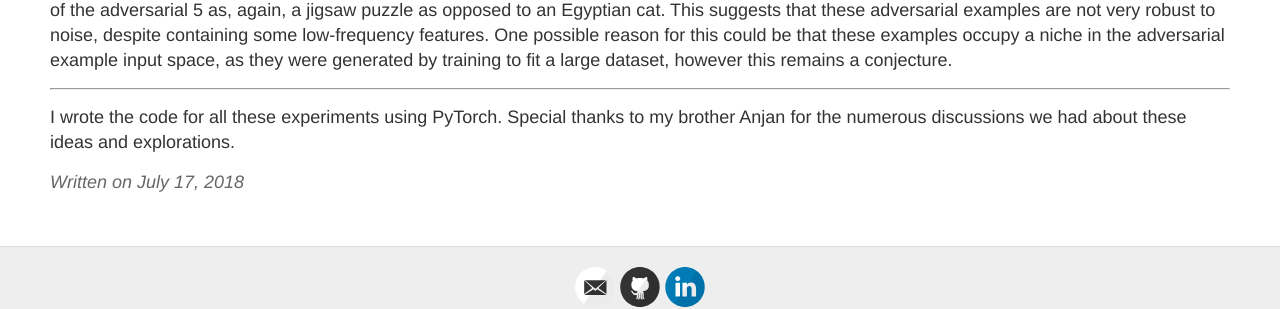
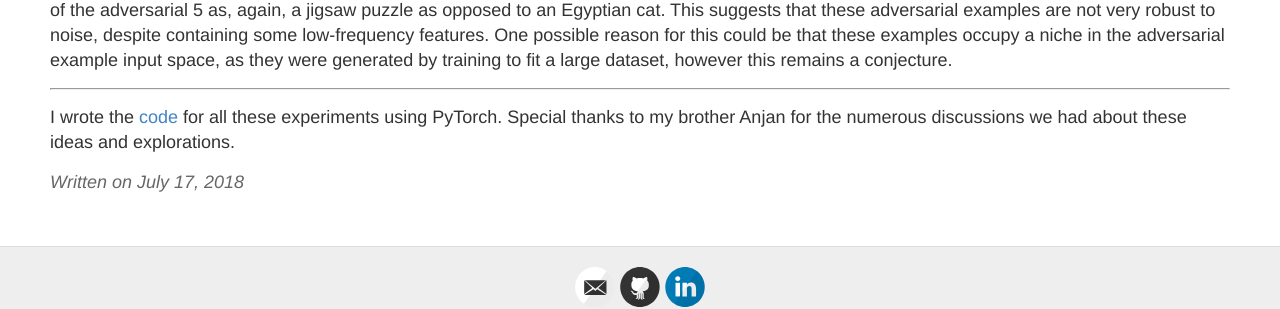
Before and after one commit to rajatvd/rajatvd.github.io, a Jekyll site: the page built from _posts/2018-07-17-Exploring-Adversarial-Reprogramming.md, in a window 1280 px wide and 900 px high, scrolled down 6933 px. Shown: the part 565-874 px from the top of the window. Built offline with Jekyll 4.4.1, drawn with Linux system fonts in a browser that asks for light colours; formulas are drawn with MathJax 3; comment, search, counter and statistics services are not loaded; part of the change alters nothing that is shown.

```diff
--- a/_posts/2018-07-17-Exploring-Adversarial-Reprogramming.md
+++ b/_posts/2018-07-17-Exploring-Adversarial-Reprogramming.md
@@ -147,4 +147,4 @@ Another interesting thing to look at is whether these adversarial programs succe
 I also tried transferring the adversarial programs between the _same_ networks but through a photograph on my phone. ResNet 18 classified a photo of the adversarial 5 as, again, a jigsaw puzzle as opposed to an Egyptian cat. This suggests that these adversarial examples are not very robust to noise, despite containing some low-frequency features. One possible reason for this could be that these examples occupy a niche in the adversarial example input space, as they were generated by training to fit a large dataset, however this remains a conjecture.
 
 ---
-I wrote the code for all these experiments using PyTorch. Special thanks to my brother Anjan for the numerous discussions we had about these ideas and explorations.
+I wrote the [code](https://github.com/rajatvd/AdversarialReprogramming) for all these experiments using PyTorch. Special thanks to my brother Anjan for the numerous discussions we had about these ideas and explorations.
```
